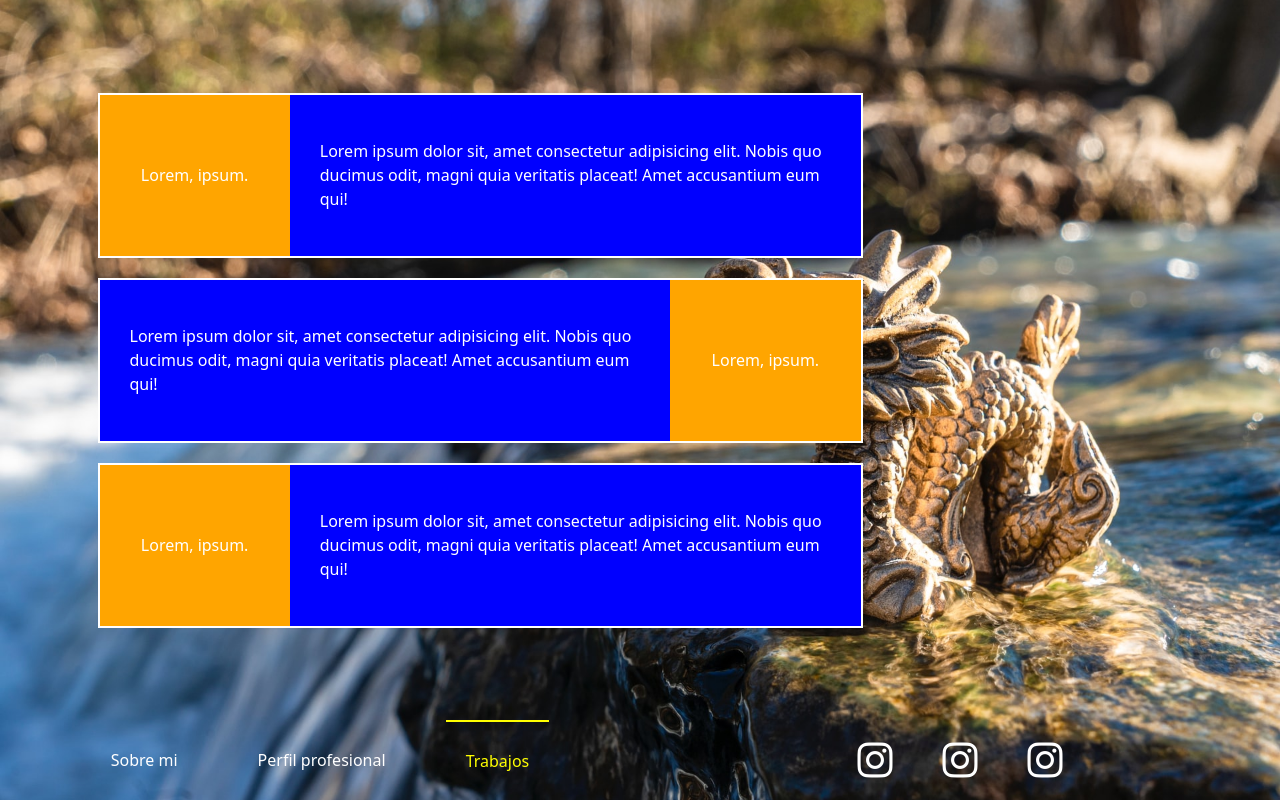
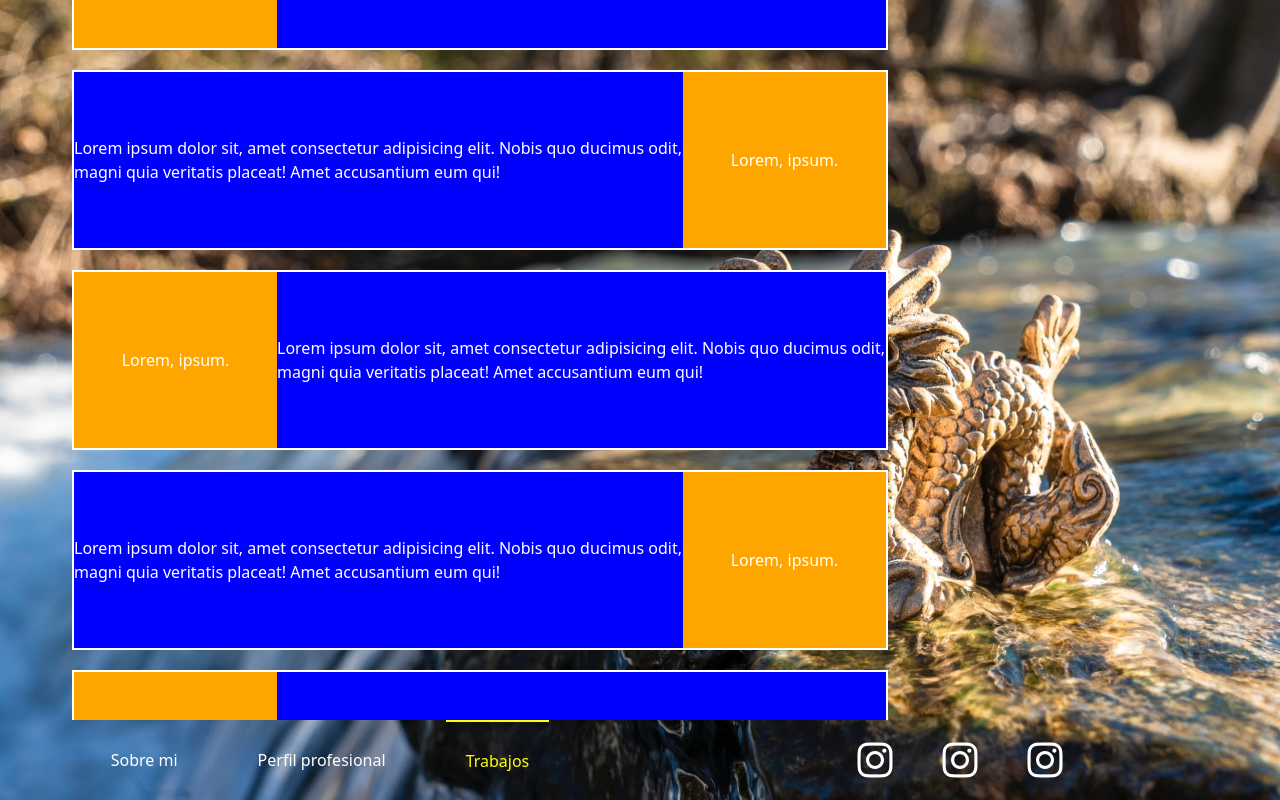
Before and after one commit to cmfraile/Portfolio2, an Angular app: page /trabajos in a window 1280 px wide. Built offline with nearby package versions, Linux system fonts and the light colour scheme.

Commit message:
Hasta mañana

```diff
--- a/src/app/componentes/perfil/perfil.component.html
+++ b/src/app/componentes/perfil/perfil.component.html
@@ -1,5 +1,5 @@
 <div class="row perfilc">
-    <div class="col contenido">Lorem ipsum dolor sit amet consectetur adipisicing elit. Autem ratione repellat sed facilis reiciendis, necessitatibus eveniet in quo est ea id odio vitae consectetur eligendi recusandae at. In fuga est ab iste voluptas magni velit, qui veritatis quisquam vel! Alias corporis explicabo, commodi vitae eos laudantium et est veniam voluptatum.</div>
+    <div class="col contenido">Lorem ipsum dolor sit amet consectetur adipisicing elit. Officiis unde eum earum pariatur molestiae tenetur dolorem officia delectus voluptatum, culpa facilis quam! Asperiores quidem voluptatibus labore aliquam voluptate neque quis dolore consequuntur consequatur molestiae, quaerat aperiam architecto, itaque provident voluptatum? Modi quo, asperiores impedit deleniti, porro, quia provident magni non delectus assumenda veritatis. Vero eos doloribus nihil soluta minima. Cupiditate dolore explicabo consequatur saepe placeat, quam dolor doloremque repellendus sed vel, ut, minima numquam! Commodi odit error nihil, nulla earum unde nam cumque saepe quibusdam vero molestiae tempore? Itaque esse quam dignissimos laborum accusantium beatae nostrum atque nihil hic. Omnis vitae perferendis ratione ab magni atque, praesentium doloremque quia est. Ad pariatur unde quas voluptatum corrupti recusandae voluptate mollitia commodi eaque, rerum expedita sint natus minus quasi, dolor harum aperiam aliquid, dignissimos animi? Sapiente ex in ullam libero, atque eligendi laudantium nemo, adipisci animi quaerat voluptatibus non magni sit aut.</div>
     <div class="col vacio"></div>
-    <div class="col contenido">Lorem ipsum dolor sit amet consectetur adipisicing elit. Autem ratione repellat sed facilis reiciendis, necessitatibus eveniet in quo est ea id odio vitae consectetur eligendi recusandae at. In fuga est ab iste voluptas magni velit, qui veritatis quisquam vel! Alias corporis explicabo, commodi vitae eos laudantium et est veniam voluptatum.</div>
+    <div class="col contenido">Lorem ipsum dolor sit, amet consectetur adipisicing elit. Velit alias, ipsam itaque sit assumenda inventore in error illum numquam quas ab consequuntur esse ad deserunt, minus pariatur eveniet quis incidunt cumque? Quisquam, ut earum. Nam adipisci deserunt eius repellat dolorem reiciendis a enim delectus fugiat explicabo perferendis, magnam fuga esse nihil dolor, est fugit accusamus totam, pariatur ipsa sit id suscipit? Et, officiis quas? At eveniet omnis atque magni quasi? At molestiae accusamus deserunt quia temporibus quaerat beatae impedit sint. Fuga consequatur quos quo, mollitia nostrum officia quis repudiandae vero laborum, quae facere voluptas maxime dolorum odit necessitatibus officiis? Blanditiis, quas aspernatur! Fuga distinctio officiis dolorum facilis odio suscipit voluptate illo, id natus est at voluptatem praesentium debitis, eveniet harum fugit. Expedita optio odio aliquam non? Velit libero recusandae iste expedita. Architecto neque odit cumque atque maxime error itaque quia, at labore possimus molestias aliquam saepe voluptate ab necessitatibus vitae.</div>
 </div>
--- a/src/app/componentes/trabajos/trabajos.component.html
+++ b/src/app/componentes/trabajos/trabajos.component.html
@@ -1,16 +1,24 @@
 <div class="row trabajosc">
     <div class="col contenido">
         <div class="tarjeta">
-            <div class="foto">Lorem, ipsum.</div>
-            <div class="contenido">Lorem ipsum dolor sit, amet consectetur adipisicing elit. Nobis quo ducimus odit, magni quia veritatis placeat! Amet accusantium eum qui!</div>
+            <div class="fototar">Lorem, ipsum.</div>
+            <div class="contenidotar">Lorem ipsum dolor sit, amet consectetur adipisicing elit. Nobis quo ducimus odit, magni quia veritatis placeat! Amet accusantium eum qui!</div>
         </div>
         <div class="tarjeta">
-            <div class="contenido">Lorem ipsum dolor sit, amet consectetur adipisicing elit. Nobis quo ducimus odit, magni quia veritatis placeat! Amet accusantium eum qui!</div>
-            <div class="foto">Lorem, ipsum.</div>
+            <div class="contenidotar">Lorem ipsum dolor sit, amet consectetur adipisicing elit. Nobis quo ducimus odit, magni quia veritatis placeat! Amet accusantium eum qui!</div>
+            <div class="fototar">Lorem, ipsum.</div>
         </div>
         <div class="tarjeta">
-            <div class="foto">Lorem, ipsum.</div>
-            <div class="contenido">Lorem ipsum dolor sit, amet consectetur adipisicing elit. Nobis quo ducimus odit, magni quia veritatis placeat! Amet accusantium eum qui!</div>
+            <div class="fototar">Lorem, ipsum.</div>
+            <div class="contenidotar">Lorem ipsum dolor sit, amet consectetur adipisicing elit. Nobis quo ducimus odit, magni quia veritatis placeat! Amet accusantium eum qui!</div>
+        </div>
+        <div class="tarjeta">
+            <div class="contenidotar">Lorem ipsum dolor sit, amet consectetur adipisicing elit. Nobis quo ducimus odit, magni quia veritatis placeat! Amet accusantium eum qui!</div>
+            <div class="fototar">Lorem, ipsum.</div>
+        </div>
+        <div class="tarjeta">
+            <div class="fototar">Lorem, ipsum.</div>
+            <div class="contenidotar">Lorem ipsum dolor sit, amet consectetur adipisicing elit. Nobis quo ducimus odit, magni quia veritatis placeat! Amet accusantium eum qui!</div>
         </div>
     </div>
     <div class="col vacio"></div>
--- a/src/app/componentes/trabajos/trabajos.component.sass
+++ b/src/app/componentes/trabajos/trabajos.component.sass
@@ -1,7 +1,7 @@
-.col,.trabajosc,.contenido,.foto
+.col,.trabajosc,.contenido,.fototar
     margin: 0px
     padding: 0px
-    .foto,.contenido
+    .fototar,.contenido,.contenidotar
         display: flex
         justify-content: center
         align-items: center
@@ -10,9 +10,10 @@
 .trabajosc
     min-width: 100%
     min-height: 90vh
+    overflow-y: scroll
     .contenido
         min-width: 75%
-        padding: 30px
+        min-height: 90vh
         flex-direction: column
         .tarjeta
             margin: 10px 0px
@@ -24,11 +25,11 @@
             display: flex
             justify-content: center
             align-items: center
-            .foto
+            .fototar
                 min-height: 100%
                 min-width: 25%
                 background-color: orange
-            .contenido
+            .contenidotar
                 background-color: blue
                 min-height: 100%
                 min-width: 75%
```
